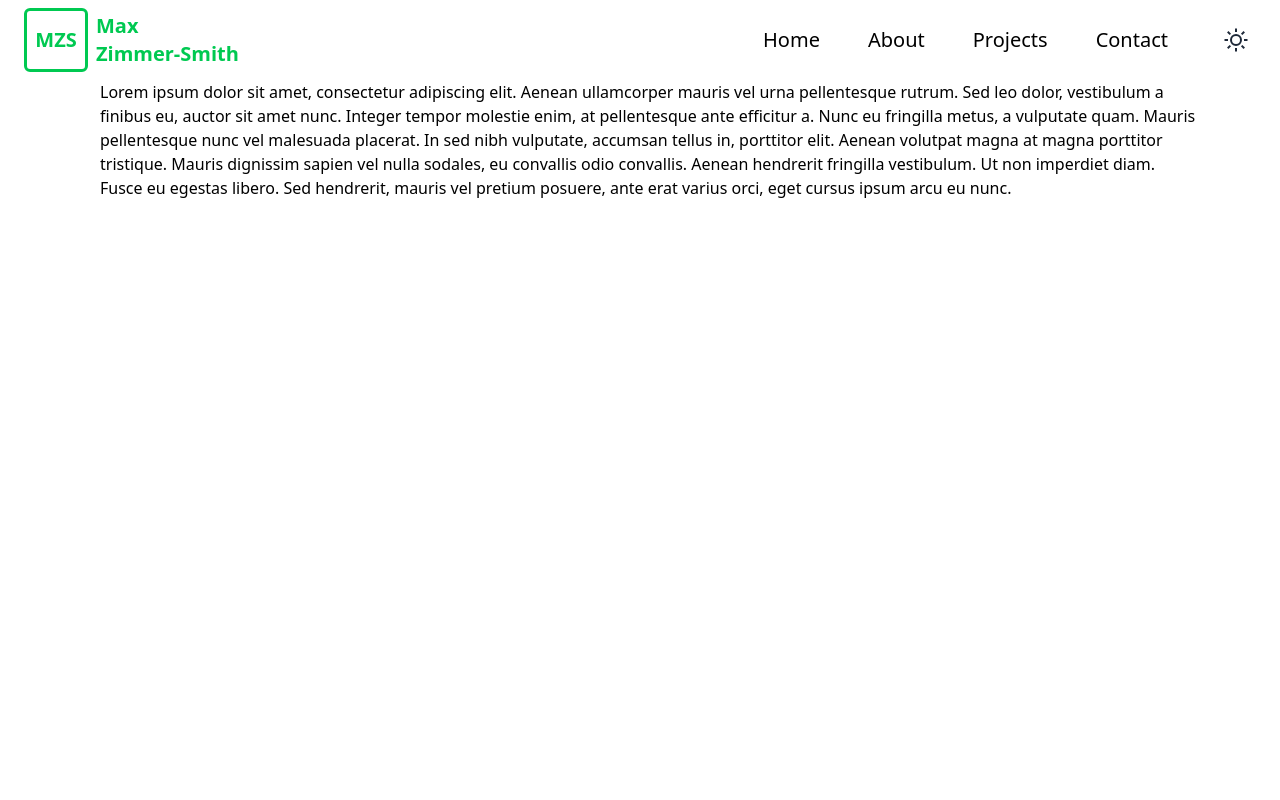
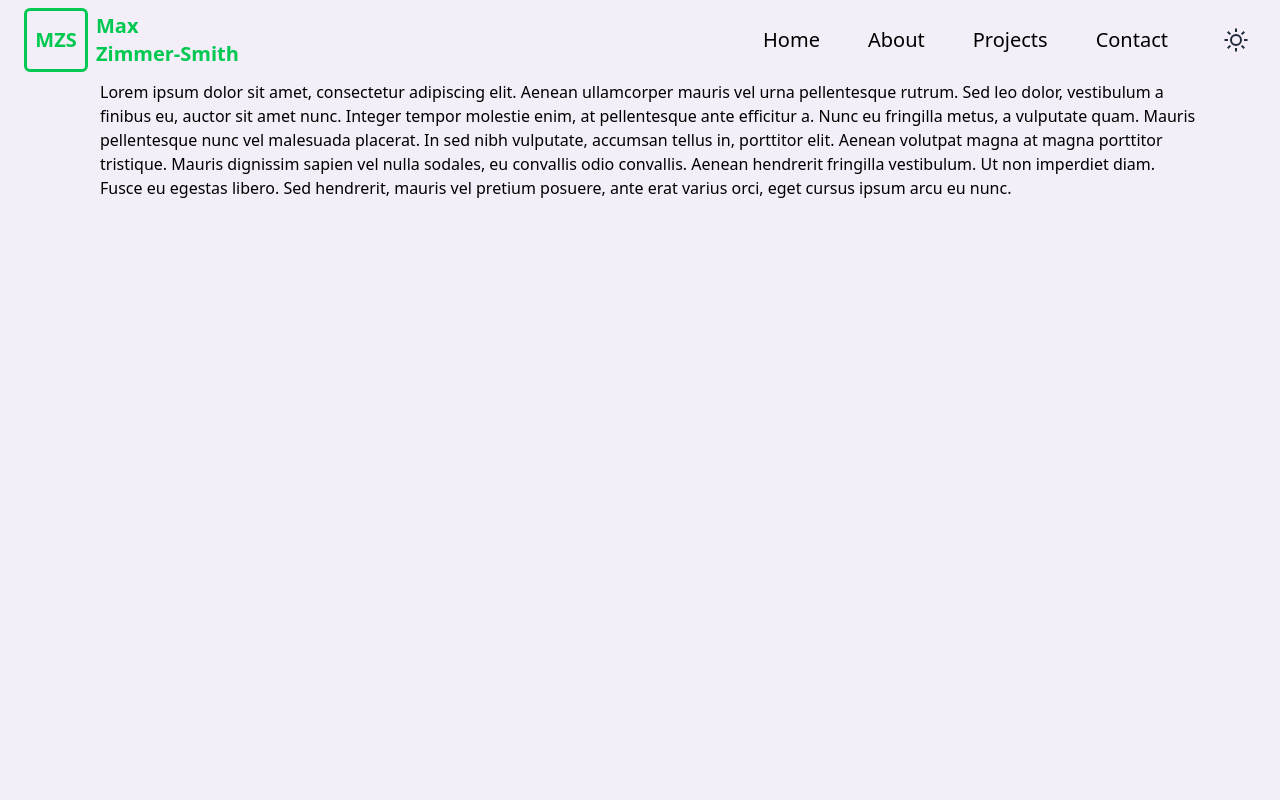
Before and after one commit to maxecution/my-portfolio, a React (Vite) app: page / in a window 1280 px wide. Shown: the top 800 px of the page. Built offline with nearby package versions, Linux system fonts and the light colour scheme.

Commit message:
adding TW config for testing

```diff
--- a/src/styles/global.css
+++ b/src/styles/global.css
@@ -2,131 +2,147 @@
 
 @custom-variant dark (&:where(.dark, .dark *));
 
-@layer base {
-  /* Custom Colour Palette */
-  :root {
-    --text-50: #f3f0f4;
-    --text-100: #e6e1ea;
-    --text-200: #cec4d4;
-    --text-300: #b5a6bf;
-    --text-400: #9c89a9;
-    --text-500: #846b94;
-    --text-600: #695676;
-    --text-700: #4f4059;
-    --text-800: #352b3b;
-    --text-900: #1a151e;
-    --text-950: #0d0b0f;
+/* Custom Palette */
+@theme {
+  /* Main colours */
+  --color-text: #0d0b0f;
+  --color-background: #f8f6f9;
+  --color-primary: #8959b1;
+  --color-secondary: #586f63;
+  --color-accent: #9b8b12;
 
-    --background-50: #f3f0f5;
-    --background-100: #e7e0eb;
-    --background-200: #cfc2d6;
-    --background-300: #b8a3c2;
-    --background-400: #a085ad;
-    --background-500: #886699;
-    --background-600: #6d527a;
-    --background-700: #523d5c;
-    --background-800: #36293d;
-    --background-900: #1b141f;
-    --background-950: #0e0a0f;
+  /* Shades */
+  --color-text-50: #f3f0f4;
+  --color-text-100: #e6e1ea;
+  --color-text-200: #cec4d4;
+  --color-text-300: #b5a6bf;
+  --color-text-400: #9c89a9;
+  --color-text-500: #846b94;
+  --color-text-600: #695676;
+  --color-text-700: #4f4059;
+  --color-text-800: #352b3b;
+  --color-text-900: #1a151e;
+  --color-text-950: #0d0b0f;
 
-    --primary-50: #f3eef7;
-    --primary-100: #e6dcef;
-    --primary-200: #cebade;
-    --primary-300: #b597ce;
-    --primary-400: #9d74be;
-    --primary-500: #8452ad;
-    --primary-600: #6a418b;
-    --primary-700: #4f3168;
-    --primary-800: #352145;
-    --primary-900: #1a1023;
-    --primary-950: #0d0811;
+  --color-background-50: #f3f0f5;
+  --color-background-100: #e7e0eb;
+  --color-background-200: #cfc2d6;
+  --color-background-300: #b8a3c2;
+  --color-background-400: #a085ad;
+  --color-background-500: #886699;
+  --color-background-600: #6d527a;
+  --color-background-700: #523d5c;
+  --color-background-800: #36293d;
+  --color-background-900: #1b141f;
+  --color-background-950: #0e0a0f;
 
-    --secondary-50: #f1f4f2;
-    --secondary-100: #e2e9e5;
-    --secondary-200: #c6d2cc;
-    --secondary-300: #a9bcb2;
-    --secondary-400: #8da599;
-    --secondary-500: #708f7f;
-    --secondary-600: #5a7266;
-    --secondary-700: #43564c;
-    --secondary-800: #2d3933;
-    --secondary-900: #161d19;
-    --secondary-950: #0b0e0d;
+  --color-primary-50: #f3eef7;
+  --color-primary-100: #e6dcef;
+  --color-primary-200: #cebade;
+  --color-primary-300: #b597ce;
+  --color-primary-400: #9d74be;
+  --color-primary-500: #8452ad;
+  --color-primary-600: #6a418b;
+  --color-primary-700: #4f3168;
+  --color-primary-800: #352145;
+  --color-primary-900: #1a1023;
+  --color-primary-950: #0d0811;
 
-    --accent-50: #fcfae8;
-    --accent-100: #faf5d1;
-    --accent-200: #f4eba4;
-    --accent-300: #efe176;
-    --accent-400: #ead748;
-    --accent-500: #e4cd1b;
-    --accent-600: #b7a415;
-    --accent-700: #897b10;
-    --accent-800: #5b520b;
-    --accent-900: #2e2905;
-    --accent-950: #171403;
+  --color-secondary-50: #f1f4f2;
+  --color-secondary-100: #e2e9e5;
+  --color-secondary-200: #c6d2cc;
+  --color-secondary-300: #a9bcb2;
+  --color-secondary-400: #8da599;
+  --color-secondary-500: #708f7f;
+  --color-secondary-600: #5a7266;
+  --color-secondary-700: #43564c;
+  --color-secondary-800: #2d3933;
+  --color-secondary-900: #161d19;
+  --color-secondary-950: #0b0e0d;
+
+  --color-accent-50: #fcfae8;
+  --color-accent-100: #faf5d1;
+  --color-accent-200: #f4eba4;
+  --color-accent-300: #efe176;
+  --color-accent-400: #ead748;
+  --color-accent-500: #e4cd1b;
+  --color-accent-600: #b7a415;
+  --color-accent-700: #897b10;
+  --color-accent-800: #5b520b;
+  --color-accent-900: #2e2905;
+  --color-accent-950: #171403;
 }
 .dark {
-    --text-50: #0d0b0f;
-    --text-100: #1a151e;
-    --text-200: #352b3b;
-    --text-300: #4f4059;
-    --text-400: #695676;
-    --text-500: #846b94;
-    --text-600: #9c89a9;
-    --text-700: #b5a6bf;
-    --text-800: #cec4d4;
-    --text-900: #e6e1ea;
-    --text-950: #f3f0f4;
+  /* Main colours */
+  --color-text: #f2f0f4;
+  --color-background: #080609;
+  --color-primary: #7f4ea6;
+  --color-secondary: #90a79b;
+  --color-accent: #eddd64;
 
-    --background-50: #0e0a0f;
-    --background-100: #1b141f;
-    --background-200: #36293d;
-    --background-300: #523d5c;
-    --background-400: #6d527a;
-    --background-500: #886699;
-    --background-600: #a085ad;
-    --background-700: #b8a3c2;
-    --background-800: #cfc2d6;
-    --background-900: #e7e0eb;
-    --background-950: #f3f0f5;
+  /* Shades */
+  --color-text-50: #0d0b0f;
+  --color-text-100: #1a151e;
+  --color-text-200: #352b3b;
+  --color-text-300: #4f4059;
+  --color-text-400: #695676;
+  --color-text-500: #846b94;
+  --color-text-600: #9c89a9;
+  --color-text-700: #b5a6bf;
+  --color-text-800: #cec4d4;
+  --color-text-900: #e6e1ea;
+  --color-text-950: #f3f0f4;
 
-    --primary-50: #0d0811;
-    --primary-100: #1a1023;
-    --primary-200: #352145;
-    --primary-300: #4f3168;
-    --primary-400: #6a418b;
-    --primary-500: #8452ad;
-    --primary-600: #9d74be;
-    --primary-700: #b597ce;
-    --primary-800: #cebade;
-    --primary-900: #e6dcef;
-    --primary-950: #f3eef7;
+  --color-background-50: #0e0a0f;
+  --color-background-100: #1b141f;
+  --color-background-200: #36293d;
+  --color-background-300: #523d5c;
+  --color-background-400: #6d527a;
+  --color-background-500: #886699;
+  --color-background-600: #a085ad;
+  --color-background-700: #b8a3c2;
+  --color-background-800: #cfc2d6;
+  --color-background-900: #e7e0eb;
+  --color-background-950: #f3f0f5;
 
-    --secondary-50: #0b0e0d;
-    --secondary-100: #161d19;
-    --secondary-200: #2d3933;
-    --secondary-300: #43564c;
-    --secondary-400: #5a7266;
-    --secondary-500: #708f7f;
-    --secondary-600: #8da599;
-    --secondary-700: #a9bcb2;
-    --secondary-800: #c6d2cc;
-    --secondary-900: #e2e9e5;
-    --secondary-950: #f1f4f2;
+  --color-primary-50: #0d0811;
+  --color-primary-100: #1a1023;
+  --color-primary-200: #352145;
+  --color-primary-300: #4f3168;
+  --color-primary-400: #6a418b;
+  --color-primary-500: #8452ad;
+  --color-primary-600: #9d74be;
+  --color-primary-700: #b597ce;
+  --color-primary-800: #cebade;
+  --color-primary-900: #e6dcef;
+  --color-primary-950: #f3eef7;
 
-    --accent-50: #171403;
-    --accent-100: #2e2905;
-    --accent-200: #5b520b;
-    --accent-300: #897b10;
-    --accent-400: #b7a415;
-    --accent-500: #e4cd1b;
-    --accent-600: #ead748;
-    --accent-700: #efe176;
-    --accent-800: #f4eba4;
-    --accent-900: #faf5d1;
-    --accent-950: #fcfae8;
+  --color-secondary-50: #0b0e0d;
+  --color-secondary-100: #161d19;
+  --color-secondary-200: #2d3933;
+  --color-secondary-300: #43564c;
+  --color-secondary-400: #5a7266;
+  --color-secondary-500: #708f7f;
+  --color-secondary-600: #8da599;
+  --color-secondary-700: #a9bcb2;
+  --color-secondary-800: #c6d2cc;
+  --color-secondary-900: #e2e9e5;
+  --color-secondary-950: #f1f4f2;
+
+  --color-accent-50: #171403;
+  --color-accent-100: #2e2905;
+  --color-accent-200: #5b520b;
+  --color-accent-300: #897b10;
+  --color-accent-400: #b7a415;
+  --color-accent-500: #e4cd1b;
+  --color-accent-600: #ead748;
+  --color-accent-700: #efe176;
+  --color-accent-800: #f4eba4;
+  --color-accent-900: #faf5d1;
+  --color-accent-950: #fcfae8;
 }
 
+@layer base {
   /* Smooth scrolling for anchor links */
   html {
     scroll-behavior: smooth;
--- a/tailwind.config.ts
+++ /dev/null
@@ -1,88 +0,0 @@
-import type { Config } from 'tailwindcss';
-
-const config: Config = {
-  content: ['./index.html', './src/**/*.{js,ts,jsx,tsx}'],
-  // darkMode: 'class',
-  theme: {
-    extend: {
-      // colors: {
-      //   text: '#f0edf2',
-      //   background: '#080609',
-      //   primary: '#7f4ea6',
-      //   secondary: '#90a79b',
-      //   accent: '#eddd64',
-      // },
-
-      colors: {
-        text: {
-          50: 'var(--text-50)',
-          100: 'var(--text-100)',
-          200: 'var(--text-200)',
-          300: 'var(--text-300)',
-          400: 'var(--text-400)',
-          500: 'var(--text-500)',
-          600: 'var(--text-600)',
-          700: 'var(--text-700)',
-          800: 'var(--text-800)',
-          900: 'var(--text-900)',
-          950: 'var(--text-950)',
-        },
-        background: {
-          50: 'var(--background-50)',
-          100: 'var(--background-100)',
-          200: 'var(--background-200)',
-          300: 'var(--background-300)',
-          400: 'var(--background-400)',
-          500: 'var(--background-500)',
-          600: 'var(--background-600)',
-          700: 'var(--background-700)',
-          800: 'var(--background-800)',
-          900: 'var(--background-900)',
-          950: 'var(--background-950)',
-        },
-        primary: {
-          50: 'var(--primary-50)',
-          100: 'var(--primary-100)',
-          200: 'var(--primary-200)',
-          300: 'var(--primary-300)',
-          400: 'var(--primary-400)',
-          500: 'var(--primary-500)',
-          600: 'var(--primary-600)',
-          700: 'var(--primary-700)',
-          800: 'var(--primary-800)',
-          900: 'var(--primary-900 / <alpha-value>)',
-          950: 'var(--primary-950)',
-        },
-        secondary: {
-          50: 'var(--secondary-50)',
-          100: 'var(--secondary-100)',
-          200: 'var(--secondary-200)',
-          300: 'var(--secondary-300)',
-          400: 'var(--secondary-400)',
-          500: 'var(--secondary-500)',
-          600: 'var(--secondary-600)',
-          700: 'var(--secondary-700)',
-          800: 'var(--secondary-800)',
-          900: 'var(--secondary-900)',
-          950: 'var(--secondary-950)',
-        },
-        accent: {
-          50: 'var(--accent-50)',
-          100: 'var(--accent-100)',
-          200: 'var(--accent-200)',
-          300: 'var(--accent-300)',
-          400: 'var(--accent-400)',
-          500: 'var(--accent-500)',
-          600: 'var(--accent-600)',
-          700: 'var(--accent-700)',
-          800: 'var(--accent-800)',
-          900: 'var(--accent-900)',
-          950: 'var(--accent-950)',
-        },
-      },
-    },
-  },
-  plugins: [],
-};
-
-export default config;
```
Lines whose indentation alone changed are shown as unchanged.
